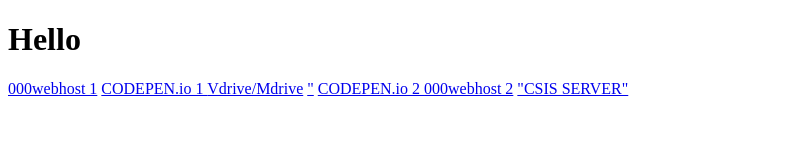
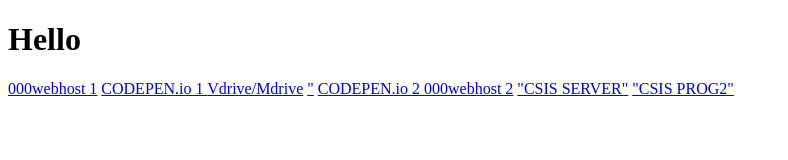
Before and after one commit to Brady-Falor-SVSU/ClientSideWeb, a plain HTML site: page index.html in a window 1280 px wide. Shown: the whole page, without its empty margins (0-788 px from the left). Drawn offline with Linux system fonts and the light colour scheme.

Commit message:
Update index.html

```diff
--- a/index.html
+++ b/index.html
@@ -8,4 +8,5 @@
 <a href=https://codepen.io/legendbf/pen/xaayvX>CODEPEN.io 2 </a>
 <a href=https://bradster.000webhostapp.com>000webhost 2</a>
 <a href=http://csis.svsu.edu/~bhfalor>"CSIS SERVER"</a>
+  <a href=http://csis.svsu.edu/~bhfalor/Prog2>"CSIS PROG2"</a>
 </html>
```
